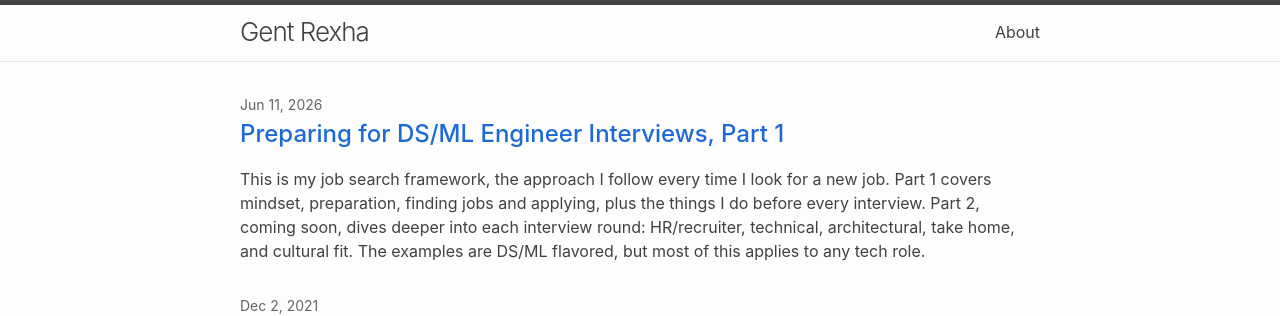
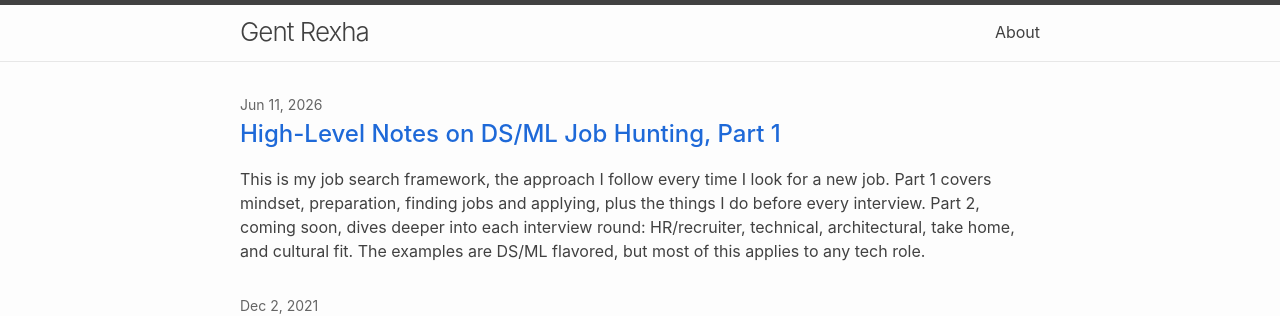
Before and after one commit to gentrexha/gentrexha.github.io, a Jekyll site: the page built from index.md, in a window 1280 px wide and 900 px high. Shown: the top 316 px of the window. Built offline with Jekyll 4.4.1, drawn with Linux system fonts in a browser that asks for light colours.

Commit message:
Retitle post, link n8n workflow gist

```diff
--- a/_posts/2026-06-12-preparing-for-ds-ml-interviews-part-1.markdown
+++ b/_posts/2026-06-12-preparing-for-ds-ml-interviews-part-1.markdown
@@ -1,6 +1,6 @@
 ---
 layout: post
-title:  "Preparing for DS/ML Engineer Interviews, Part 1"
+title:  "High-Level Notes on DS/ML Job Hunting, Part 1"
 date:   2026-06-12 00:00:00 +0100
 categories: datascience machinelearning interviews career jobsearch
 ---
@@ -30,7 +30,7 @@ This is my job search framework, the approach I follow every time I look for a n
 ## Finding Jobs and Applying
 
 - Always personalize your resume to the job. THIS IS A MUST. DO NOT SKIP.
-- I use this n8n automation which scrapes the job description (JD) and personalizes my resume with skills and requirements from the JD.
+- I use this [n8n automation](https://gist.github.com/gentrexha/a761fb7b89224e7ec1cdc4b3bd041dc6) which scrapes the job description (JD) and personalizes my resume with skills and requirements from the JD.
 - I don't care about motivation letters and will always leave them unfilled.
 - Always apply through the job company first, don't use LinkedIn Easy Apply. Obviously if you can get a referral do that first.
 - List of job portals I use:
```
